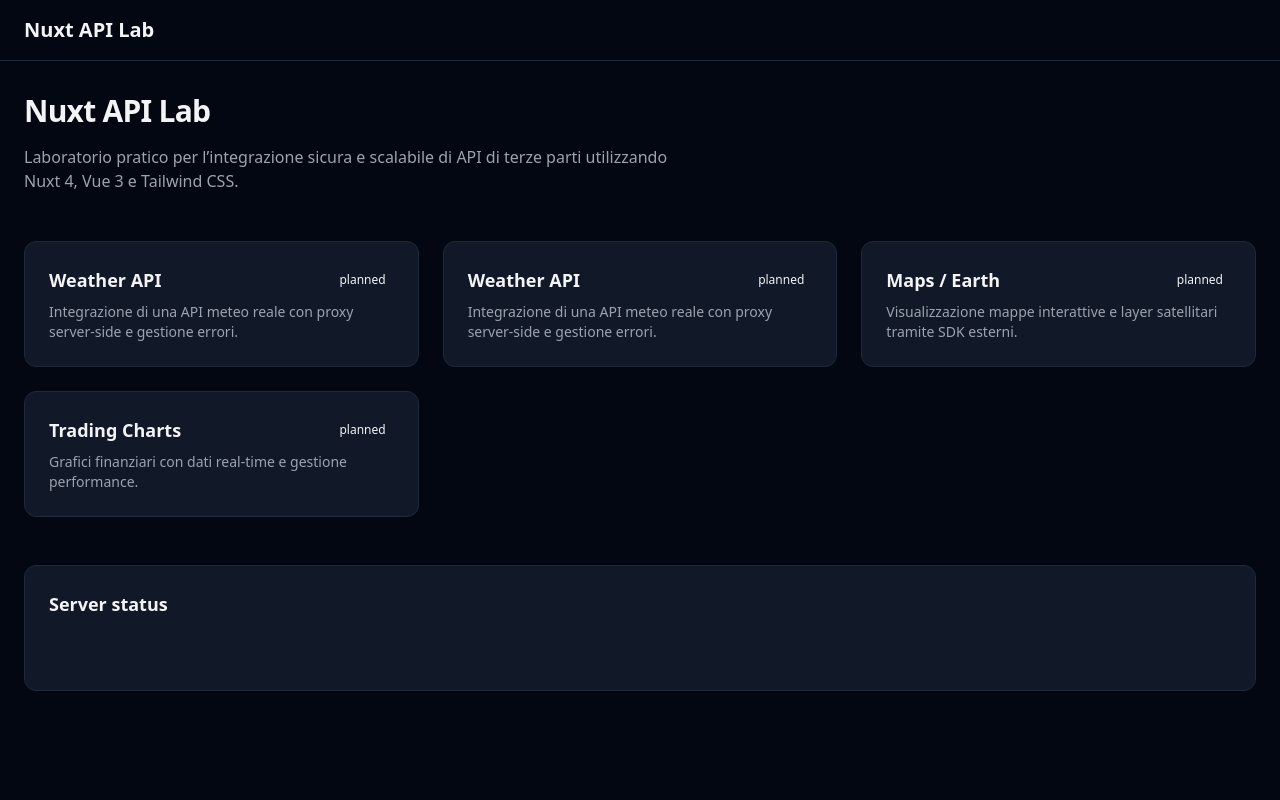
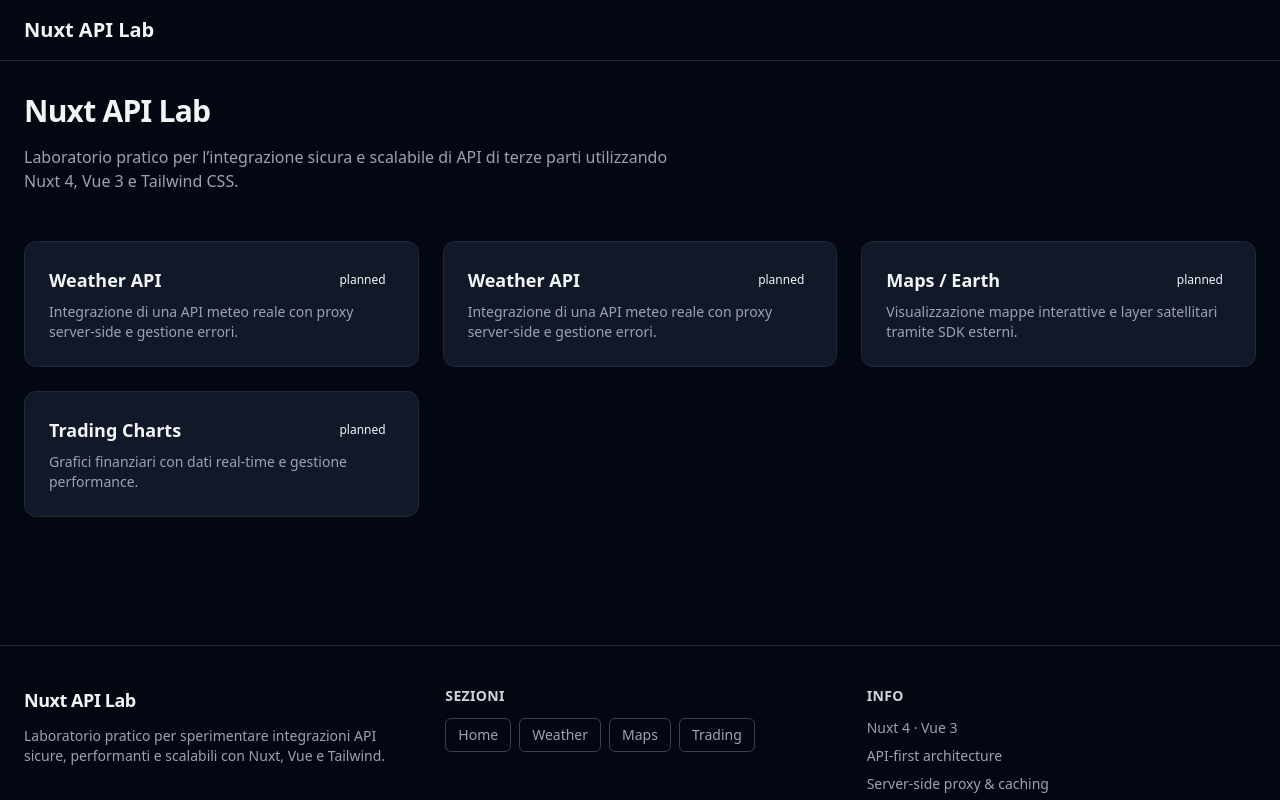
Before and after one commit to Graziano10/nuxt-api-lab, a Nuxt app in the folder nuxt-api-lab/: page / in a window 1280 px wide. Shown: the top 800 px of the page. Built offline with nearby package versions, Linux system fonts and the light colour scheme; no server answers.

Commit message:
delete: api

```diff
--- a/nuxt-api-lab/app/pages/index.vue
+++ b/nuxt-api-lab/app/pages/index.vue
@@ -40,18 +40,8 @@
         status="planned"
       />
     </div>
-
-    <!-- Health check -->
-    <div class="rounded-xl border border-gray-800 bg-gray-900 p-6">
-      <h2 class="text-lg font-semibold mb-2">Server status</h2>
-
-      <pre class="text-sm text-green-400"
-        >{{ health }}
-      </pre>
-    </div>
   </section>
 </template>
 
 <script setup lang="ts">
-  const { data: health } = await useFetch('/api/health')
 </script>
```
Also changed, not shown: 1 other file (tests, documents, lock files or other folders).
